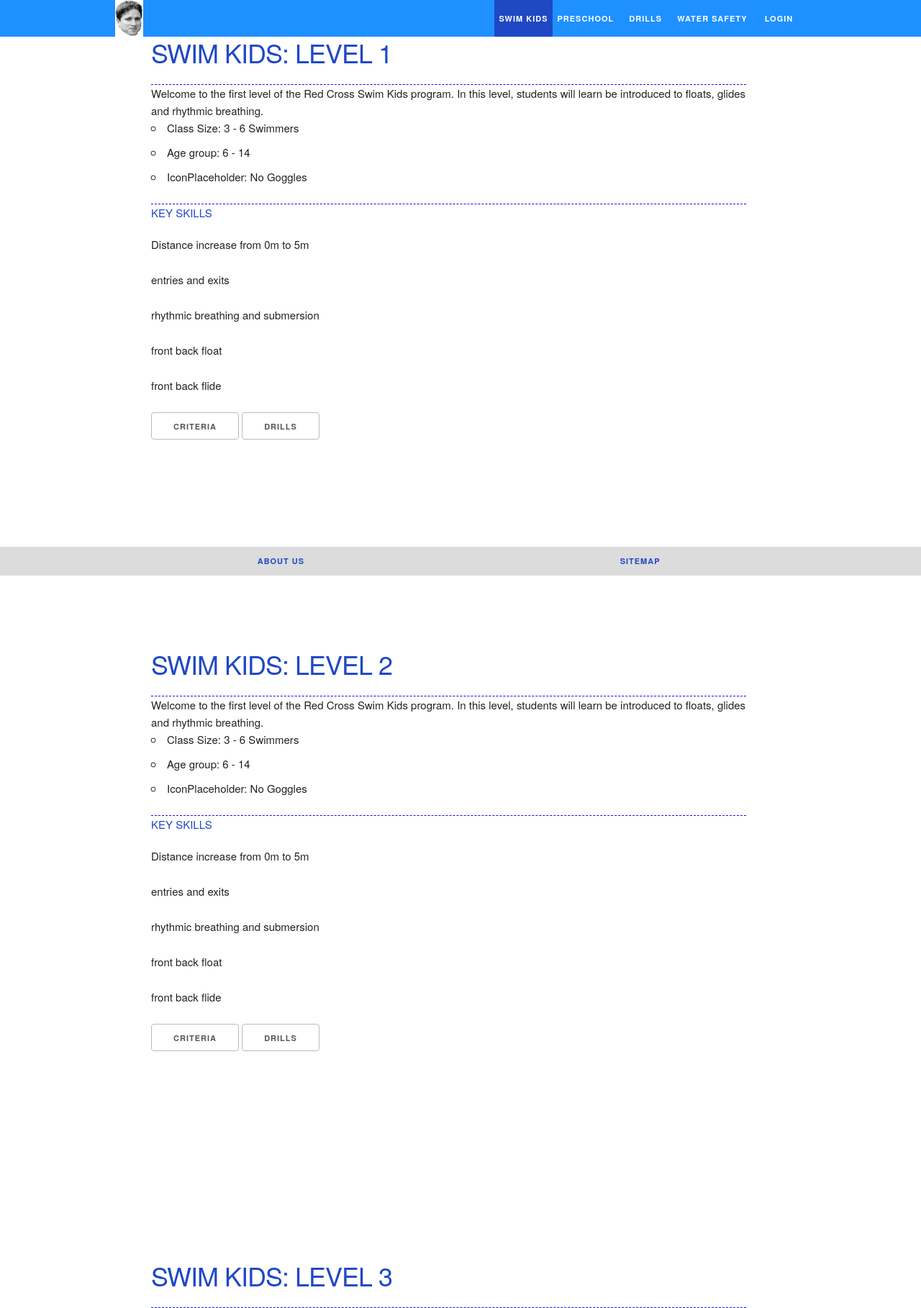
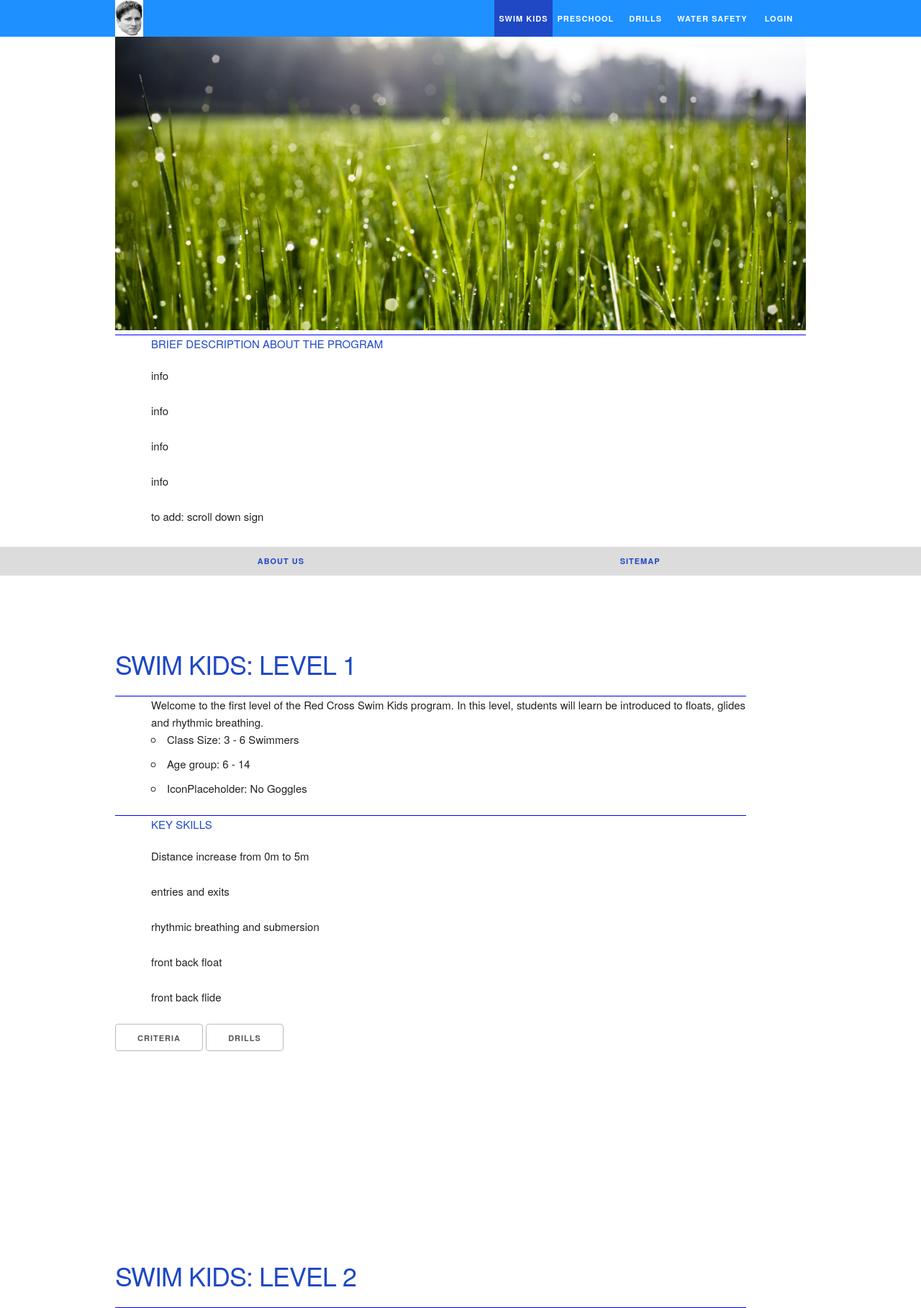
Before and after one commit to Xeltide/project1536, a PHP site: page /swimkids.html in a window 1280 px wide. Shown: the top 1818 px of the page at 72% size. Run offline with PHP 8.4, Linux system fonts and the light colour scheme.

Commit message:
hueyhueyhuey

```diff
--- a/css/SKStyle.css
+++ b/css/SKStyle.css
@@ -4,17 +4,19 @@
 
 #left {
 	height: 100%;
+}
+
+.subItem {
+	border-top: 1px solid blue;
 	padding-left: 5rem;
 }
 
-.subItem {
-	border-top: 1px dashed blue;
+.jumbotron img {
+	width: 100%;
+	height: auto;
 }
 
 .panel {
-	background-size: auto 100%;
-	background-repeat: no-repeat;
-	background-position: top;
 	padding-top: 5rem;
 }
 
--- a/swimkids.html
+++ b/swimkids.html
@@ -62,8 +62,24 @@
      </div>
     </div>
 </div>
+<div class="container" id="mainContent">
+	<div class="panel" id="home">
+		<div class="twelve columns">
+			<div class="jumbotron">
+				<img src="images/field.jpg">
+			</div>
+			<div class="subItem">
+				<h6>Brief description about the program</h6>
+				<p>info</p>
 
-<div class="container" id="mainContent">
+				<p>info</p>
+				<p>info</p>
+
+				<p>info</p>
+				<p>to add: scroll down sign</p>
+			</div>
+		</div>
+	</div>
 	<div class="panel" id="one">
 		<div class="eleven columns" id="left">
 			<div class="header">
```
Also changed, not shown: other parts of swimkids.html (+11 -11 lines), js/PSApp.js (+11 -9 lines), js/SKApp.js (+13 -11 lines), preschool.html (+17 -0 lines).
